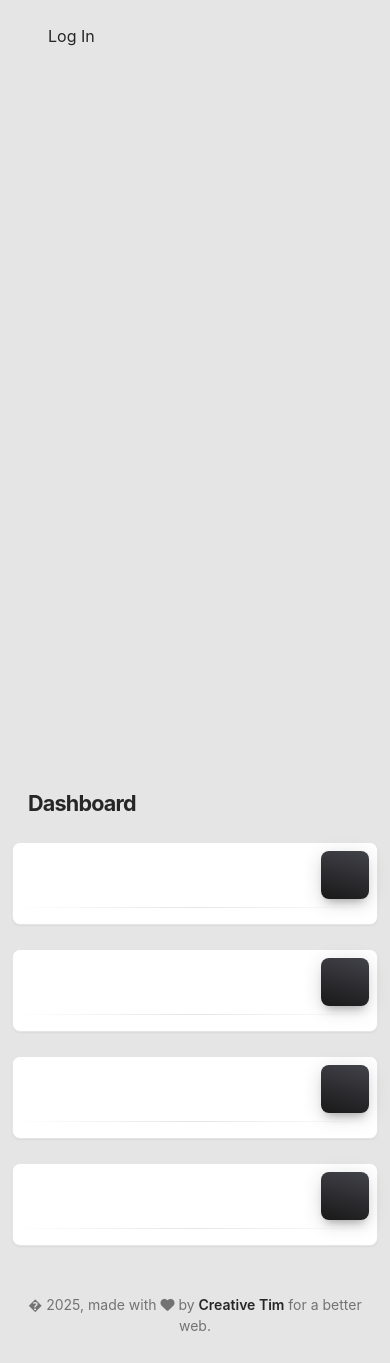
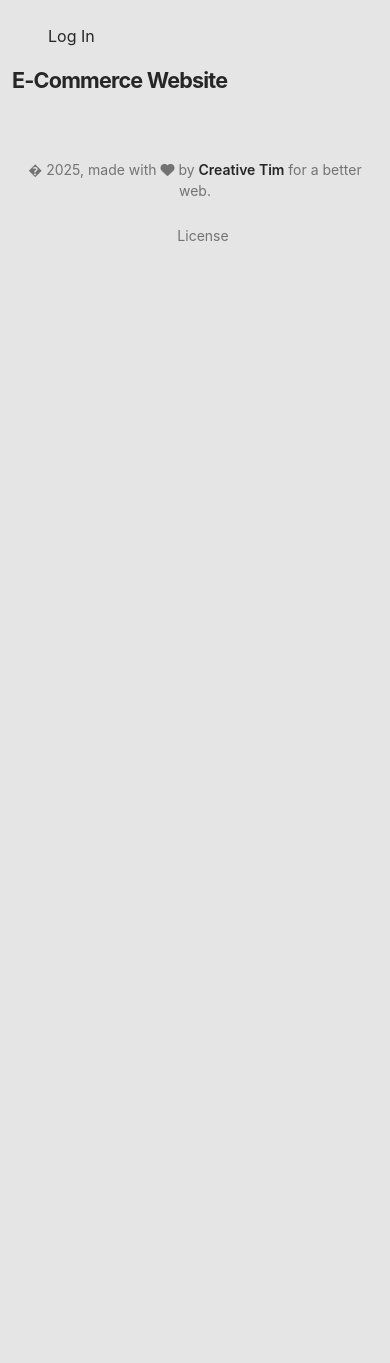
Before and after one commit to AtonPomans/e-commerce, a PHP site: page /admin/index.php in a window 390 px wide. Shown: the top 1363 px of the page. After the commit the page ends 241 px from the top, so only its background shows below. Run offline with PHP 8.4, Linux system fonts and the light colour scheme; some libraries are stand-ins or nearby versions.

Commit message:
4-23-2025 Update 5
Admin Dashboard layout changes.

```diff
--- a/public/admin/includes/header.php
+++ b/public/admin/includes/header.php
@@ -53,11 +53,3 @@
     <?php include('sidebar.php'); ?>
     <main class="main-content position-relative max-height-vh-100 h-100 border-radius-lg ">
         <?php include('navbar.php'); ?>
-
-        <div class="container-fluid py-4">
-            <div class="row min-vh-80 h-100">
-                <div class="col-12">
-
-                </div>
-            </div>
-        </div>
--- a/public/admin/includes/navbar.php
+++ b/public/admin/includes/navbar.php
@@ -11,15 +11,13 @@
         <div class="collapse navbar-collapse mt-sm-0 mt-2 me-md-0 me-sm-4" id="navbar">
           <div class="ms-md-auto pe-md-3 d-flex align-items-center">
             <?php if ($loggedIn): ?>
-              <div>
-                <p>Welcome <?= $curr_admin_user ?> </p>
-              </div>
-              <p> </p>
-              <div>
+
+              <p>Welcome <?= $curr_admin_user ?> </p>
+
               <p>
                 <a href="./auth/adminLogOut.php">Log Out</a>
               </p>
-              </div>
+
 
             <?php else: ?>
 
--- a/public/admin/includes/sidebar.php
+++ b/public/admin/includes/sidebar.php
@@ -1,10 +1,9 @@
 <aside class="sidenav navbar navbar-vertical navbar-expand-xs border-0 border-radius-xl my-3 fixed-start ms-3   bg-gradient-dark" id="sidenav-main">
     <div class="sidenav-header">
       <i class="fas fa-times p-3 cursor-pointer text-white opacity-5 position-absolute end-0 top-0 d-none d-xl-none" aria-hidden="true" id="iconSidenav"></i>
-      <a class="navbar-brand m-0" href=" https://demos.creative-tim.com/material-dashboard/pages/dashboard " target="_blank">
-        <!--<img src="../assets/img/logo-ct.png" class="navbar-brand-img h-100" alt="main_logo">-->
-        <span class="ms-1 font-weight-bold text-white">E-Com Admin Dashboard</span>
-      </a>
+
+        <p class="ms-4 mt-2 font-weight-bold text-white">Admin Dashboard</p>
+
     </div>
     <hr class="horizontal light mt-0 mb-2">
     <div class="collapse navbar-collapse  w-auto  max-height-vh-100" id="sidenav-collapse-main">
--- a/public/admin/index.php
+++ b/public/admin/index.php
@@ -9,90 +9,7 @@ include('includes/header.php');
     <div class="row">
         <div class="col-md-12">
 
-            <div class="row">
-        <div class="ms-3">
-          <h3 class="mb-0 h4 font-weight-bolder">Dashboard</h3>
-          <p class="mb-4">
-
-          </p>
-        </div>
-        <div class="col-xl-3 col-sm-6 mb-xl-0 mb-4">
-          <div class="card">
-            <div class="card-header p-2 ps-3">
-              <div class="d-flex justify-content-between">
-                <div>
-                  <p class="text-sm mb-0 text-capitalize"></p>
-                  <h4 class="mb-0"></h4>
-                </div>
-                <div class="icon icon-md icon-shape bg-gradient-dark shadow-dark shadow text-center border-radius-lg">
-                  <i class="material-symbols-rounded opacity-10"></i>
-                </div>
-              </div>
-            </div>
-            <hr class="dark horizontal my-0">
-            <div class="card-footer p-2 ps-3">
-              <p class="mb-0 text-sm"><span class="text-success font-weight-bolder"> </span></p>
-            </div>
-          </div>
-        </div>
-        <div class="col-xl-3 col-sm-6 mb-xl-0 mb-4">
-          <div class="card">
-            <div class="card-header p-2 ps-3">
-              <div class="d-flex justify-content-between">
-                <div>
-                  <p class="text-sm mb-0 text-capitalize"></p>
-                  <h4 class="mb-0"></h4>
-                </div>
-                <div class="icon icon-md icon-shape bg-gradient-dark shadow-dark shadow text-center border-radius-lg">
-                  <i class="material-symbols-rounded opacity-10"></i>
-                </div>
-              </div>
-            </div>
-            <hr class="dark horizontal my-0">
-            <div class="card-footer p-2 ps-3">
-              <p class="mb-0 text-sm"><span class="text-success font-weight-bolder"> </span></p>
-            </div>
-          </div>
-        </div>
-        <div class="col-xl-3 col-sm-6 mb-xl-0 mb-4">
-          <div class="card">
-            <div class="card-header p-2 ps-3">
-              <div class="d-flex justify-content-between">
-                <div>
-                  <p class="text-sm mb-0 text-capitalize"></p>
-                  <h4 class="mb-0"></h4>
-                </div>
-                <div class="icon icon-md icon-shape bg-gradient-dark shadow-dark shadow text-center border-radius-lg">
-                  <i class="material-symbols-rounded opacity-10"></i>
-                </div>
-              </div>
-            </div>
-            <hr class="dark horizontal my-0">
-            <div class="card-footer p-2 ps-3">
-              <p class="mb-0 text-sm"><span class="text-danger font-weight-bolder"> </span></p>
-            </div>
-          </div>
-        </div>
-        <div class="col-xl-3 col-sm-6">
-          <div class="card">
-            <div class="card-header p-2 ps-3">
-              <div class="d-flex justify-content-between">
-                <div>
-                  <p class="text-sm mb-0 text-capitalize"></p>
-                  <h4 class="mb-0"></h4>
-                </div>
-                <div class="icon icon-md icon-shape bg-gradient-dark shadow-dark shadow text-center border-radius-lg">
-                  <i class="material-symbols-rounded opacity-10"></i>
-                </div>
-              </div>
-            </div>
-            <hr class="dark horizontal my-0">
-            <div class="card-footer p-2 ps-3">
-              <p class="mb-0 text-sm"><span class="text-success font-weight-bolder"> </span></p>
-            </div>
-          </div>
-        </div>
-      </div>
+              <h3 class="mb-3 h4 font-weight-bolder"> E-Commerce Website </h3>
 
         </div>
     </div>
--- a/public/admin/pages/delete_user.php
+++ b/public/admin/pages/delete_user.php
@@ -5,12 +5,12 @@ session_start();
 include $_SERVER['DOCUMENT_ROOT'] . "/../config/db.php";
 
 if ($_SERVER['REQUEST_METHOD'] === 'POST' && isset($_POST["user_id"])) {
-    $prod_id = $_POST['user_id'];
-    echo $prod_id;
+    $user_id = $_POST['user_id'];
+    echo $user_id;
 
 
     $stmt = $conn->prepare("DELETE FROM users WHERE user_id = ?");
-    $stmt->bind_param("s", $prod_id);
+    $stmt->bind_param("s", $user_id);
     $stmt->execute();
 }
 
--- a/public/admin/pages/users.php
+++ b/public/admin/pages/users.php
@@ -84,7 +84,7 @@
 
                             <td>
                                 <form action="./delete_user.php" method="POST">
-                                    <input type="hidden" name="product_id" value="<?= $user_id ?>"/>
+                                    <input type="hidden" name="user_id" value="<?= $user_id ?>"/>
                                     <button class="btn">Delete</button>
                                 </form>
                             </td>
```
